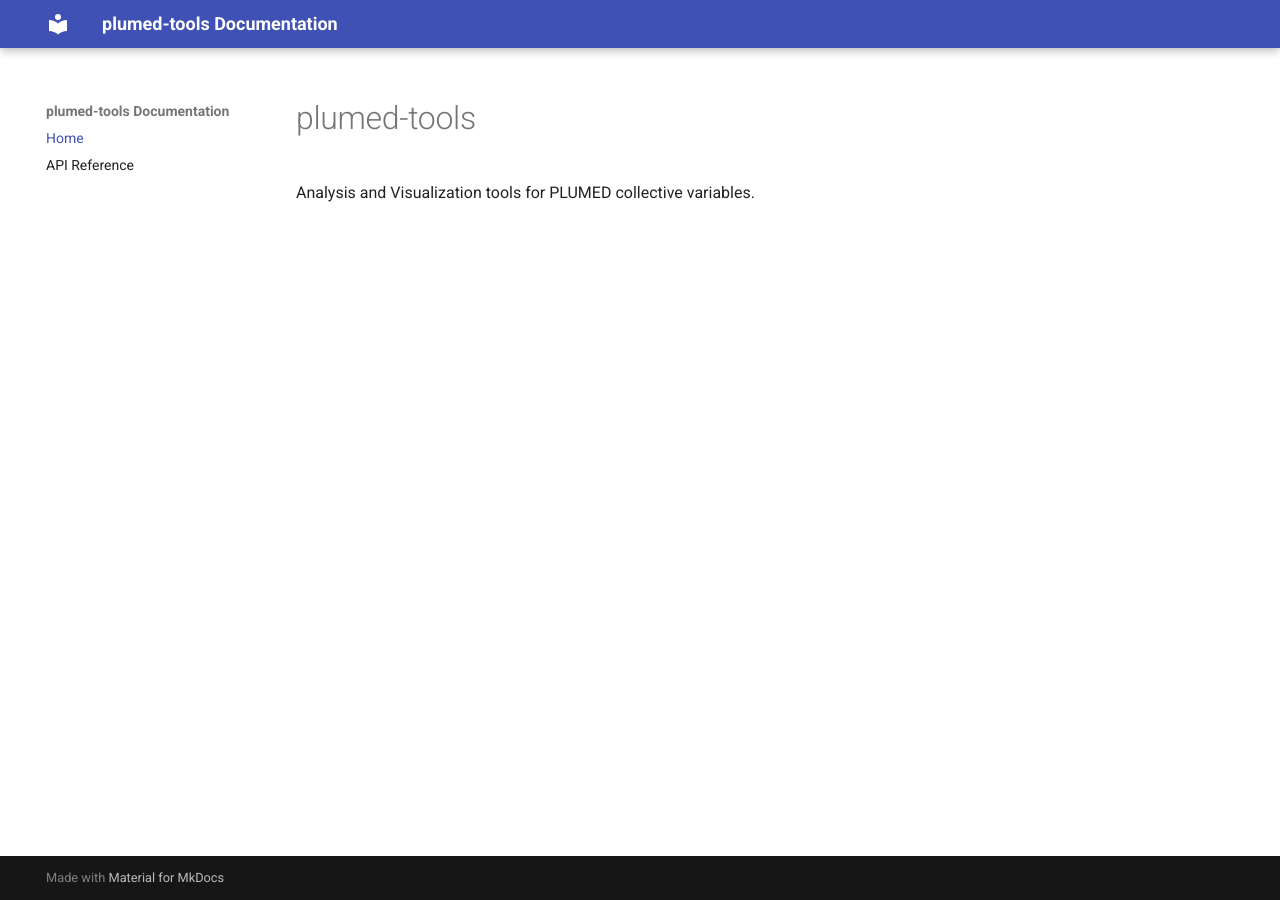
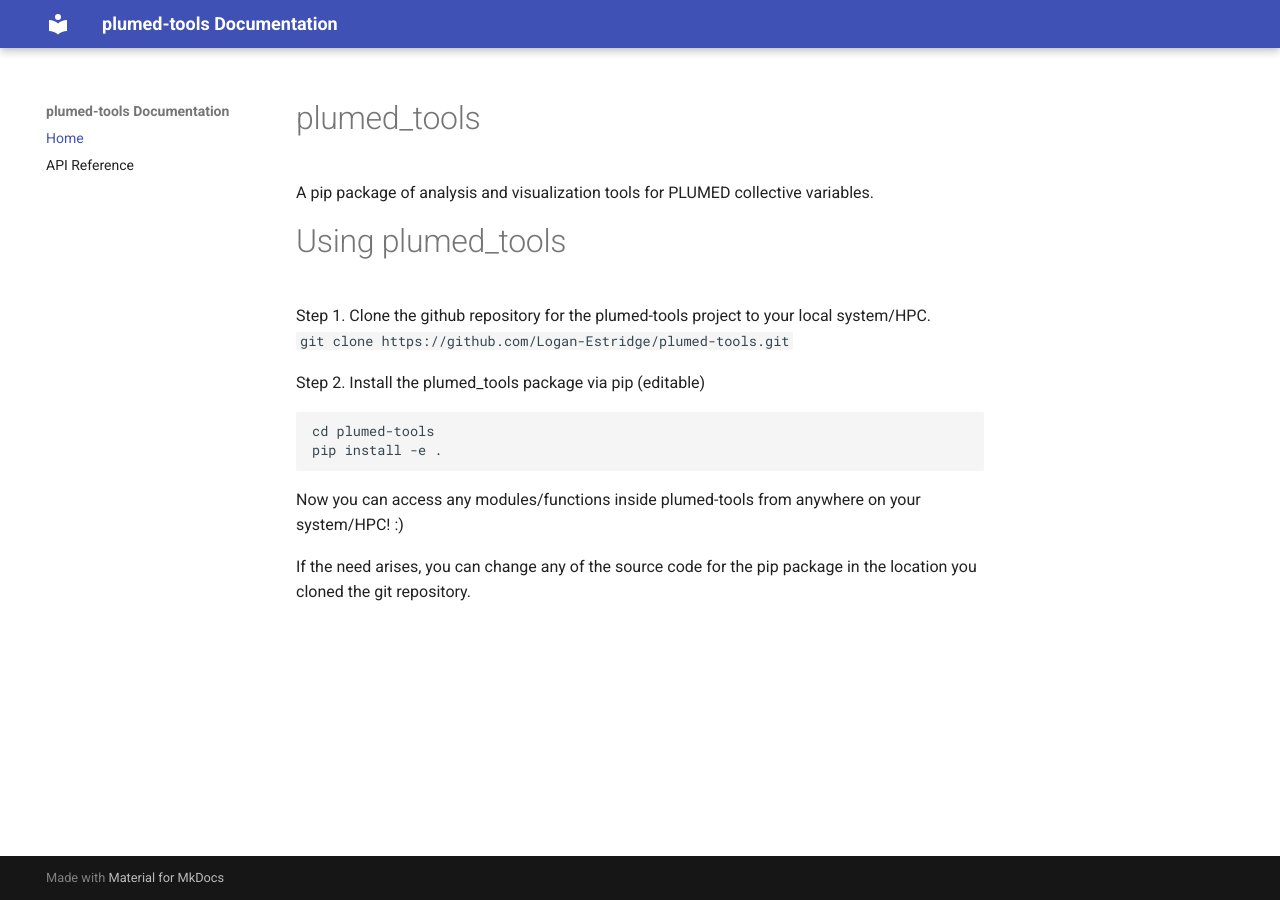
Before and after one commit to Logan-Estridge/plumed-tools, an MkDocs documentation site: the page built from docs/index.md, in a window 1280 px wide. Built offline with MkDocs 1.6.1 and Material for MkDocs 9.7.7, drawn with Linux system fonts in a browser that asks for light colours.

Commit message:
updated docs home and local_CVs

````diff
--- a/docs/index.md
+++ b/docs/index.md
@@ -1,3 +1,18 @@
-# plumed-tools
+# plumed_tools
 
-Analysis and Visualization tools for PLUMED collective variables.
+A pip package of analysis and visualization tools for PLUMED collective variables.
+
+# Using plumed_tools
+Step 1. Clone the github repository for the plumed-tools project to your local system/HPC.
+`git clone https://github.com/Logan-Estridge/plumed-tools.git`
+
+Step 2. Install the plumed_tools package via pip (editable)
+```
+cd plumed-tools
+pip install -e .
+```
+Now you can access any modules/functions inside plumed-tools from anywhere on your
+system/HPC! :)
+
+If the need arises, you can change any of the source code for the pip package
+in the location you cloned the git repository.
````
Also changed, not shown: site/reference/index.html, 1 other file.
